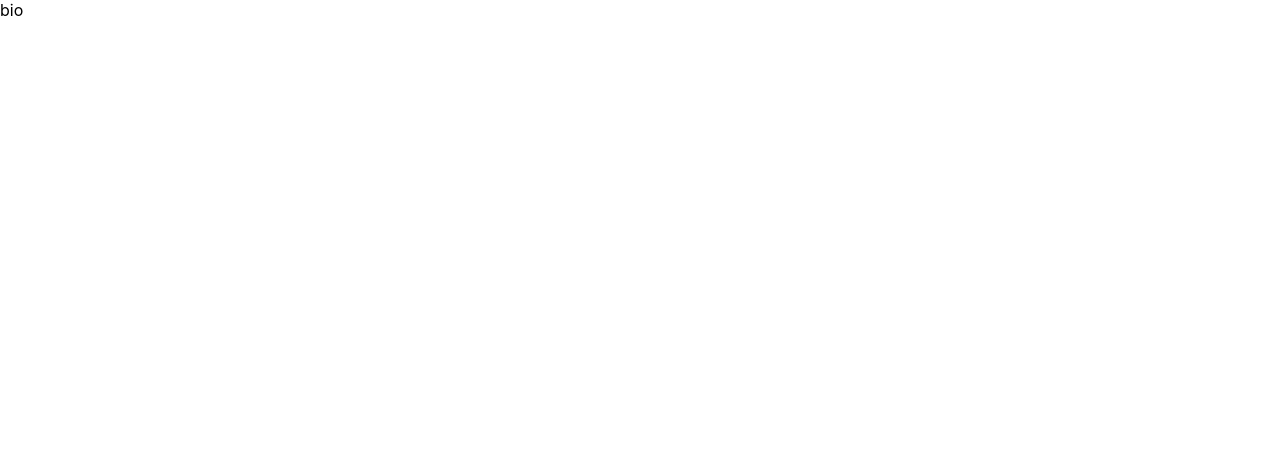
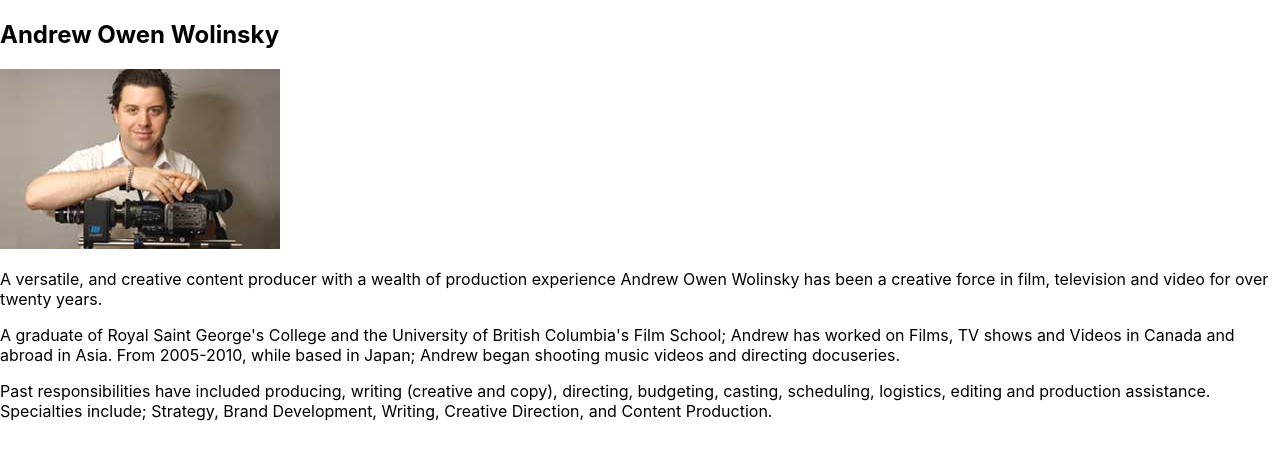
Before and after one commit to solidquartz/aow-films, a Next.js app: page /bio in a window 1280 px wide. Shown: the top 460 px of the page. Built offline with nearby package versions, Linux system fonts and the light colour scheme.

Commit message:
Html for Bio, renamed files

```diff
--- a/components/Header.tsx
+++ b/components/Header.tsx
@@ -7,9 +7,9 @@ import React from 'react'
    return (
      <div>
        <Link href="/">Home</Link>
-       <Link href="/bio">Bio</Link>
-       <Link href="/films">Films</Link>
-       <Link href="/contact">Contact</Link>
+       <Link href="/Bio">Bio</Link>
+       <Link href="/Films">Films</Link>
+       <Link href="/Contact">Contact</Link>
      </div>
    );
  }
--- a/pages/bio.tsx
+++ b/pages/bio.tsx
@@ -1,11 +1,45 @@
-import React from 'react'
+import React from "react";
+import Image from "next/image";
 
-type Props = {}
+type Props = {};
 
-function bio({}: Props) {
+function Bio({}: Props) {
   return (
-    <div>bio</div>
-  )
+    <div>
+      <div>
+        <h2>Andrew Owen Wolinsky</h2>
+      </div>
+      <div>
+        <Image
+          src="/images/a-2.jpg"
+          width="280"
+          height="180"
+          alt="Profile picture of Andrew Wolinsky"
+        />
+      </div>
+      <div>
+        <p>
+          A versatile, and creative content producer with a wealth of production
+          experience Andrew Owen Wolinsky has been a creative force in film,
+          television and video for over twenty years.
+        </p>
+
+        <p>
+          A graduate of Royal Saint George&apos;s College and the University of
+          British Columbia&apos;s Film School; Andrew has worked on Films, TV shows
+          and Videos in Canada and abroad in Asia. From 2005-2010, while based
+          in Japan; Andrew began shooting music videos and directing docuseries.
+        </p>
+
+        <p>
+          Past responsibilities have included producing, writing (creative and
+          copy), directing, budgeting, casting, scheduling, logistics, editing
+          and production assistance. Specialties include; Strategy, Brand
+          Development, Writing, Creative Direction, and Content Production.
+        </p>
+      </div>
+    </div>
+  );
 }
 
-export default bio
+export default Bio;
--- a/pages/contact.tsx
+++ b/pages/contact.tsx
@@ -2,10 +2,10 @@ import React from 'react'
 
 type Props = {}
 
-function contact({}: Props) {
+function Contact({}: Props) {
   return (
     <div>contact</div>
   )
 }
 
-export default contact
+export default Contact
--- a/pages/films.tsx
+++ b/pages/films.tsx
@@ -2,10 +2,10 @@ import React from 'react'
 
 type Props = {}
 
-function films({}: Props) {
+function Films({}: Props) {
   return (
     <div>films</div>
   )
 }
 
-export default films
+export default Films
```
Also changed, not shown: public/images/a-2.jpg (added).
